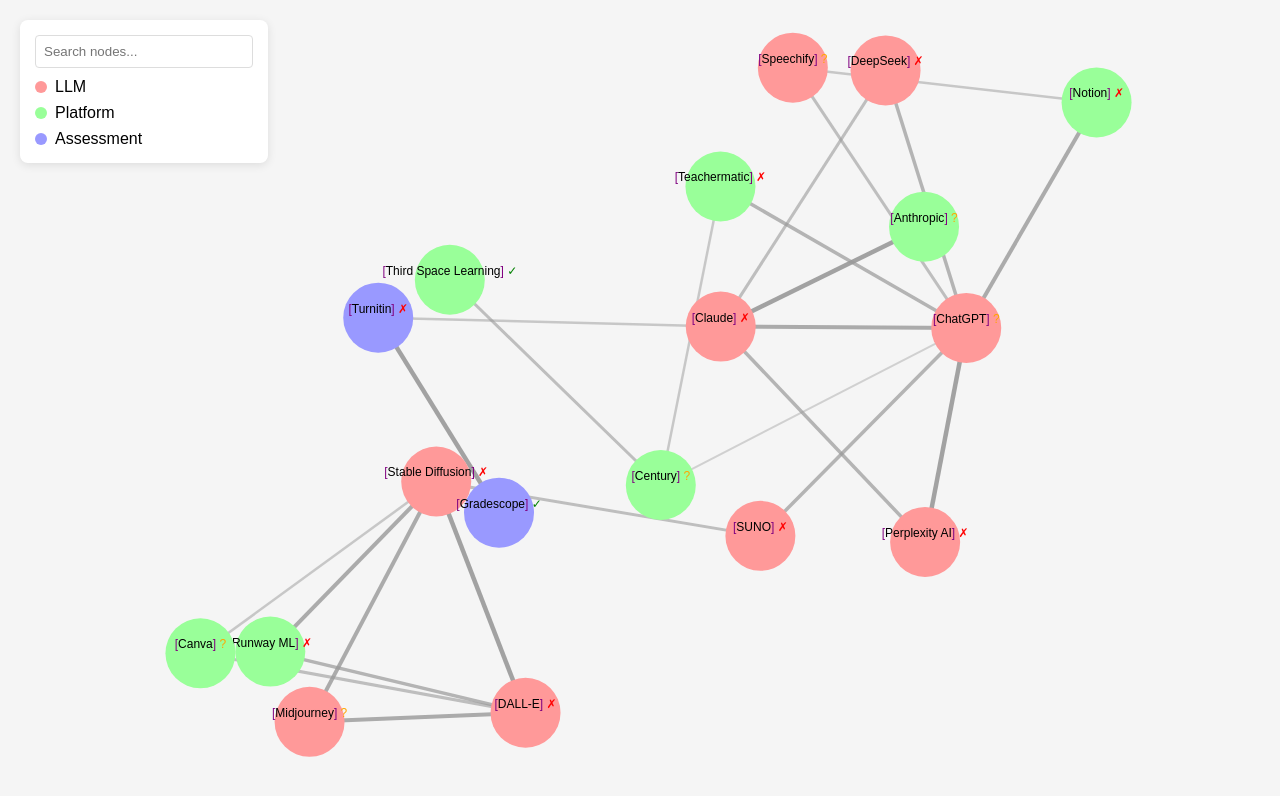
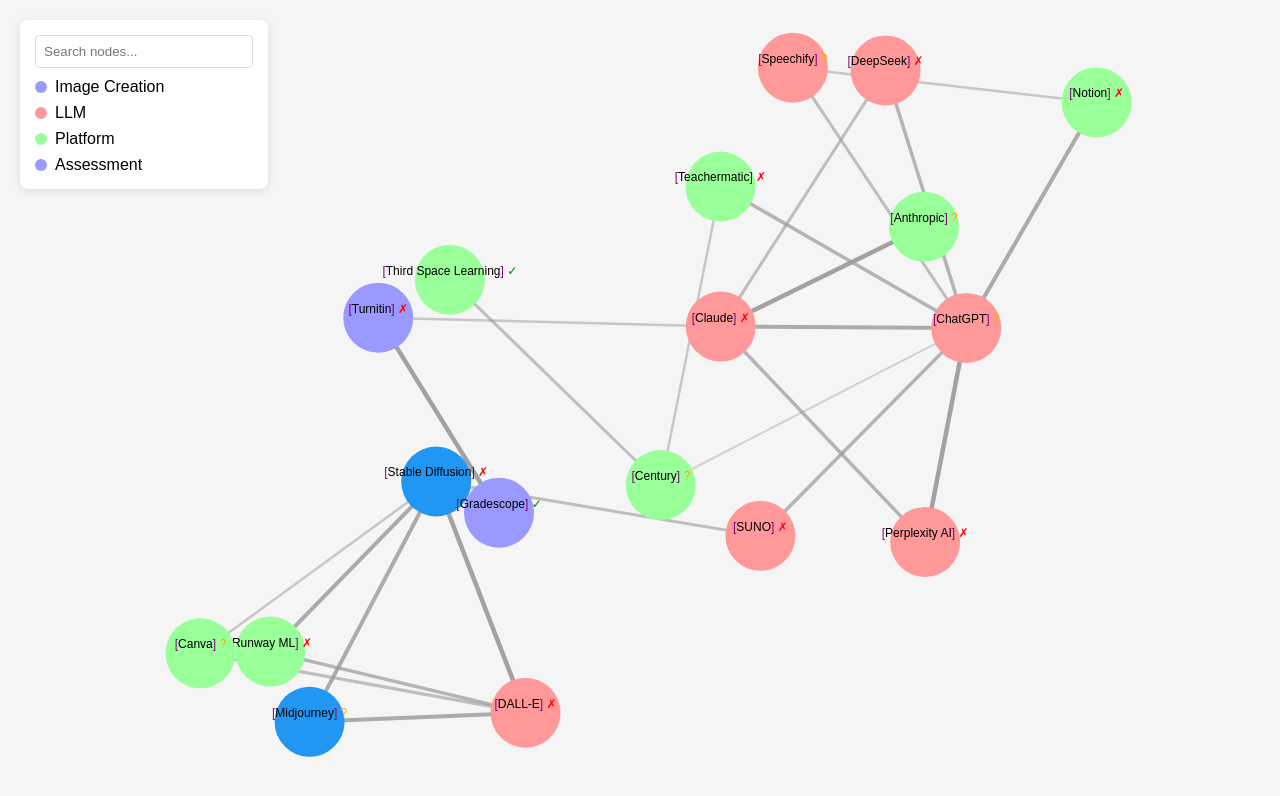
Before and after one commit to taggatron/AI-Edu-Apps, a plain HTML site: page index.html in a window 1280 px wide. Drawn offline with nearby package versions, Linux system fonts and the light colour scheme.

```diff
--- a/index.html
+++ b/index.html
@@ -12,6 +12,7 @@
   <div id="controls">
     <input type="text" id="search" placeholder="Search nodes...">
     <div id="legend">
+      <div class="legend-item"><span class="dot image"></span>Image Creation</div>
       <div class="legend-item"><span class="dot llm"></span>LLM</div>
       <div class="legend-item"><span class="dot platform"></span>Platform</div>
       <div class="legend-item"><span class="dot assessment"></span>Assessment</div>
--- a/script.js
+++ b/script.js
@@ -7,10 +7,10 @@
     { id: "ChatGPT", group: "LLM", description: "Conversational AI for education support and content generation", gdpr: "Yes", ukHosted: "No", ipSecurity: "Enterprise" },
     { id: "Claude", group: "LLM", description: "Advanced AI assistant for research and writing", gdpr: "Yes", ukHosted: "No", ipSecurity: "Enterprise" },
     { id: "Anthropic", group: "Platform", description: "AI research company and creator of Claude", gdpr: "Yes", ukHosted: "No", ipSecurity: "Enterprise" },
-    { id: "Midjourney", group: "LLM", description: "AI image generation focused on artistic quality", gdpr: "Yes", ukHosted: "No", ipSecurity: "High" },
+    { id: "Midjourney", group: "Image", description: "AI image generation focused on artistic quality", gdpr: "Yes", ukHosted: "No", ipSecurity: "High" },
     { id: "DeepSeek", group: "LLM", description: "Advanced language model for coding and analysis", gdpr: "Yes", ukHosted: "No", ipSecurity: "High" },
     { id: "SUNO", group: "LLM", description: "AI music generation and composition", gdpr: "Yes", ukHosted: "No", ipSecurity: "High" },
-    { id: "Stable Diffusion", group: "LLM", description: "AI image generation and editing", gdpr: "Yes", ukHosted: "No", ipSecurity: "High" },
+    { id: "Stable Diffusion", group: "Image", description: "AI image generation and editing", gdpr: "Yes", ukHosted: "No", ipSecurity: "High" },
     { id: "Notion", group: "Platform", description: "AI-enhanced workspace and note-taking platform", gdpr: "Yes", ukHosted: "No", ipSecurity: "High" },
     { id: "Perplexity AI", group: "LLM", description: "AI-powered search and research assistant", gdpr: "Yes", ukHosted: "No", ipSecurity: "High" },
     { id: "Speechify", group: "LLM", description: "AI text-to-speech and document reader", gdpr: "Yes", ukHosted: "No", ipSecurity: "High" },
@@ -103,7 +103,7 @@
 
 nodes.append("circle")
   .attr("r", 35) //Increased node radius
-  .style("fill", d => d.group === "LLM" ? "#ff9999" : d.group === "Platform" ? "#99ff99" : "#9999ff");
+  .style("fill", d => d.group === "LLM" ? "#ff9999" : d.group === "Platform" ? "#99ff99" : d.group === "Image"? "#2196F3" : "#9999ff");
 
 // Function to randomly assign certification status
 function getRandomStatus() {
--- a/style.css
+++ b/style.css
@@ -37,6 +37,7 @@
   border-radius: 50%;
 }
 
+.dot.image { background: #9999ff; }
 .dot.llm { background: #ff9999; }
 .dot.platform { background: #99ff99; }
 .dot.assessment { background: #9999ff; }
```
